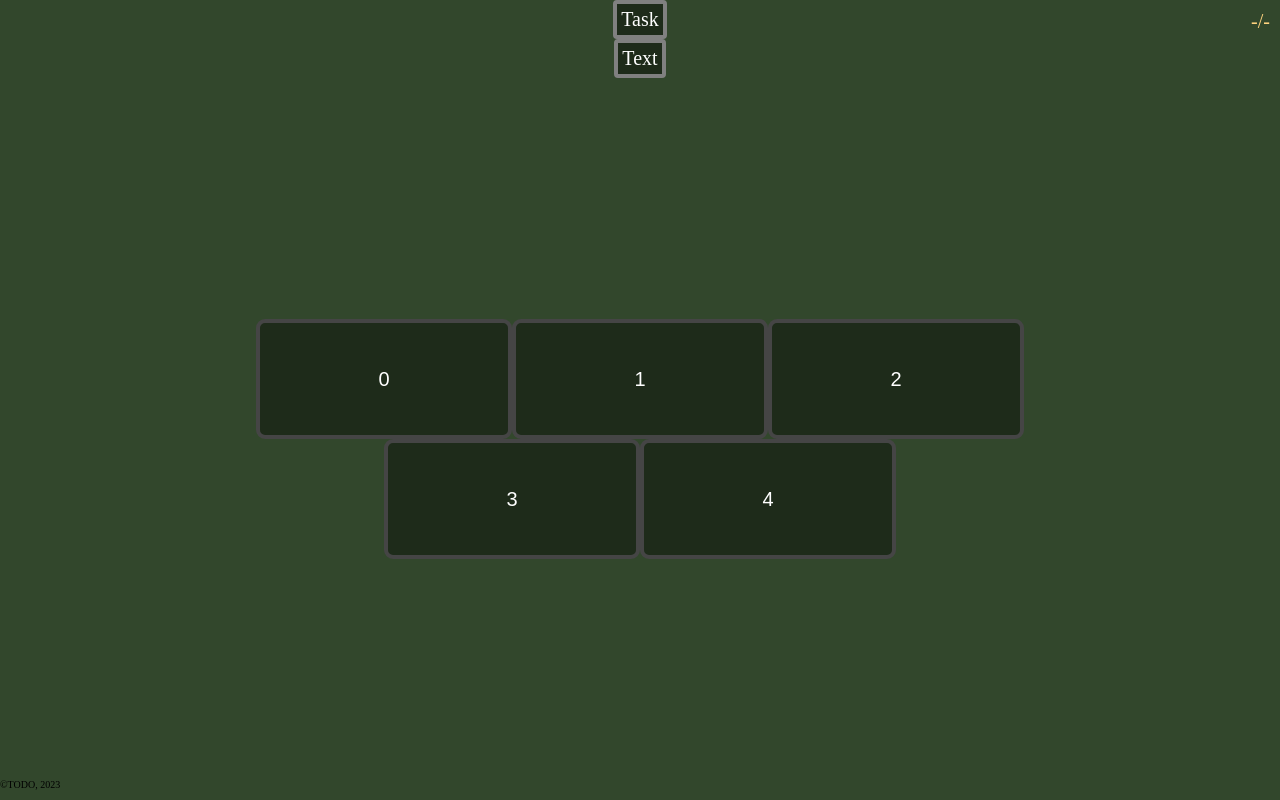
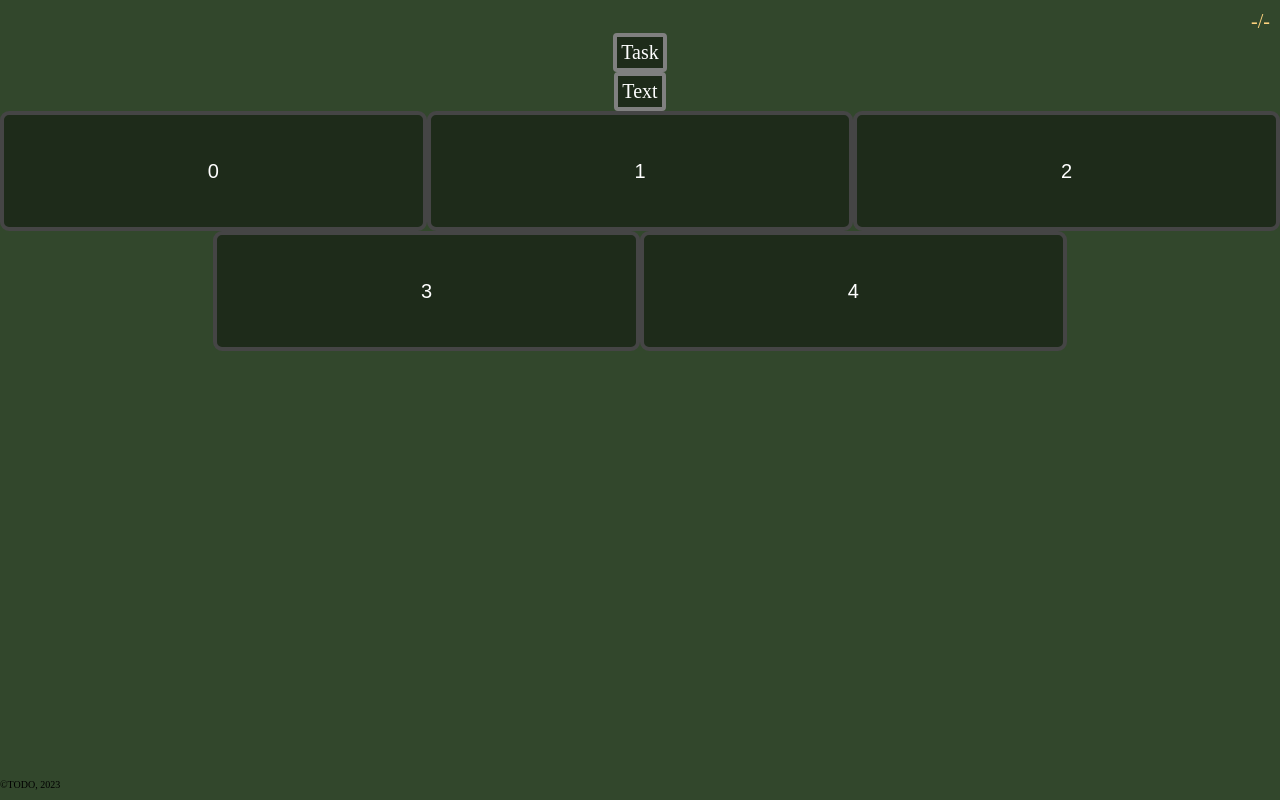
Before and after one commit to spbany/TableTests, a plain HTML site: page index.html in a window 1280 px wide. Drawn offline with nearby package versions, Linux system fonts and the light colour scheme; no server answers.

Commit message:
Update answer.css

```diff
--- a/resources/styles/answer.css
+++ b/resources/styles/answer.css
@@ -6,40 +6,13 @@
     --disabled-background: #252525;
 }
 
-html, body {
-    height: 100%;
-}
-
-div:has(>.answer-buttons) {
-    display: grid;
-    margin: auto;
-    align-items: center;
-}
-
-html {
-    /*display: table;*/
-}
-
-body>div {
-    /*display: table-cell;*/
-    display: flex;
-    flex-direction: column;
-    height: 100%;
-}
-
-div:has(>.answer-buttons) {
-    height: 100%;
-    vertical-align: middle;
-}
-
 .task-progress-label {
-    position: absolute;
     color: var(--accent);
     text-align: right;
-    top: 10px;
-    right: 10px;
-    margin: 0;
-
+    padding-top: 10px;
+    padding-right: 10px;
+    margin-top: 0;
+    margin-bottom: 0;
 }
 
 .task-title-label {
@@ -69,6 +42,10 @@ div:has(>.task-title-label , >.task-text-label) {
     text-align: center;
 }
 
+.answer-buttons {
+    display: grid;
+}
+
 #answer-button-0 {
     grid-column-start: 1;
     grid-column-end: 3;
@@ -94,24 +71,18 @@ div:has(>.task-title-label , >.task-text-label) {
     grid-column-end: 6;
 }
 
-.answer-buttons {
-    display: grid;
-    grid-template-columns: repeat(6, 128px);
-    justify-content: center;
-}
-
 .answer-button {
     background-color: var(--pane-background-color);
-    font-family: sans-serif;
+    font-family: 'DefFont', sans-serif;
     color: white;
     border-radius: 9px;
-    width: 100%;
+    width: 33.3333vw;
     min-height: 15vh;
     border: 4px solid var(--flat-over);
 }
 
-[data-desktop="1"] > .answer-button:hover {
-    font-family: sans-serif;
+[data-desktop="1"]> .answer-button:hover {
+    font-family: 'DefFont', sans-serif;
     background-color: var(--pane-background-color);
     color: white;
     border-radius: 9px;
@@ -119,7 +90,7 @@ div:has(>.task-title-label , >.task-text-label) {
 }
 
 .answer-button:active {
-    font-family: sans-serif;
+    font-family: 'DefFont', sans-serif;
     background-color: var(--pane-background-color);
     color: white;
     border-radius: 9px;
```
